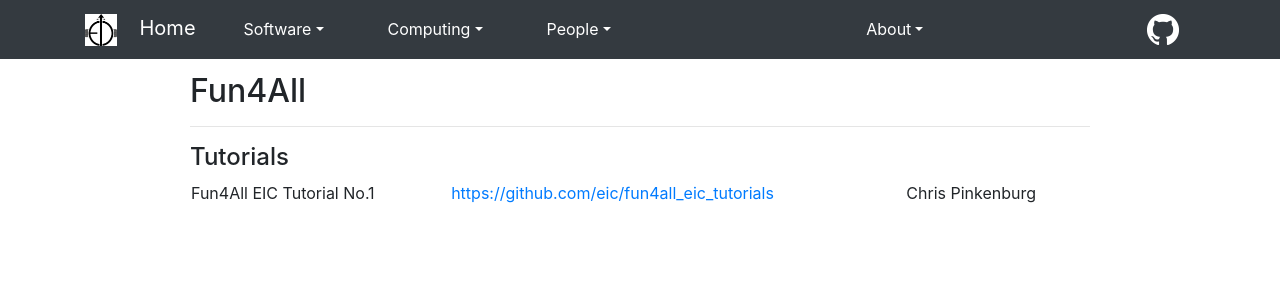
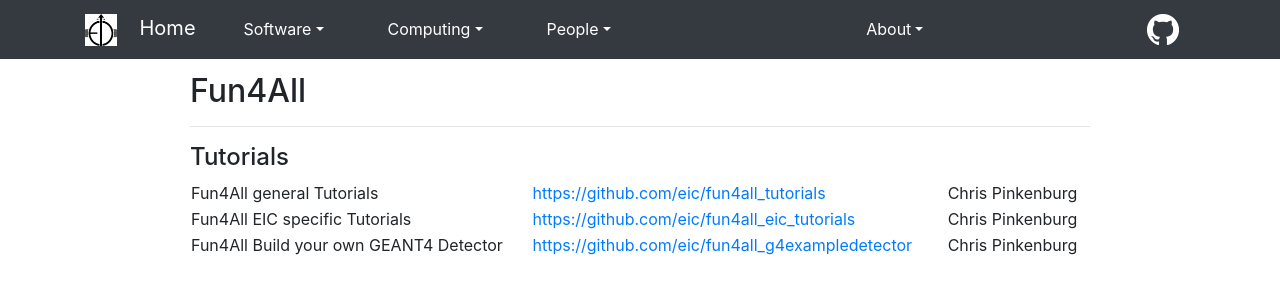
Before and after one commit to kkauder/eic.github.io, a Jekyll site: the page built from _software/fun4all.md, in a window 1280 px wide. Shown: the top 300 px of the page. Built offline with Jekyll 4.4.1, drawn with Linux system fonts in a browser that asks for light colours; nearby versions of some CDN libraries.

Commit message:
Add all fun4all tutorials

```diff
--- a/_data/software.yml
+++ b/_data/software.yml
@@ -1,10 +1,26 @@
 - name:		fun4all_tutorial_1
-  full:		Fun4All EIC Tutorial No.1
+  full:		Fun4All general Tutorials
+  owner:	pinkenburg
+  teams:	fun4all
+  category:	fun4all
+  type:		tutorial
+  repo:		https://github.com/eic/fun4all_tutorials
+
+- name:		fun4all_tutorial_2
+  full:		Fun4All EIC specific Tutorials
   owner:	pinkenburg
   teams:	fun4all
   category:	fun4all
   type:		tutorial
   repo:		https://github.com/eic/fun4all_eic_tutorials
+
+- name:		fun4all_tutorial_3
+  full:		Fun4All Build your own GEANT4 Detector
+  owner:	pinkenburg
+  teams:	fun4all
+  category:	fun4all
+  type:		tutorial
+  repo:		https://github.com/eic/fun4all_g4exampledetector
 
 - name:		beast_magnetic_field
   full:		BeAST Magnetic Field
```
